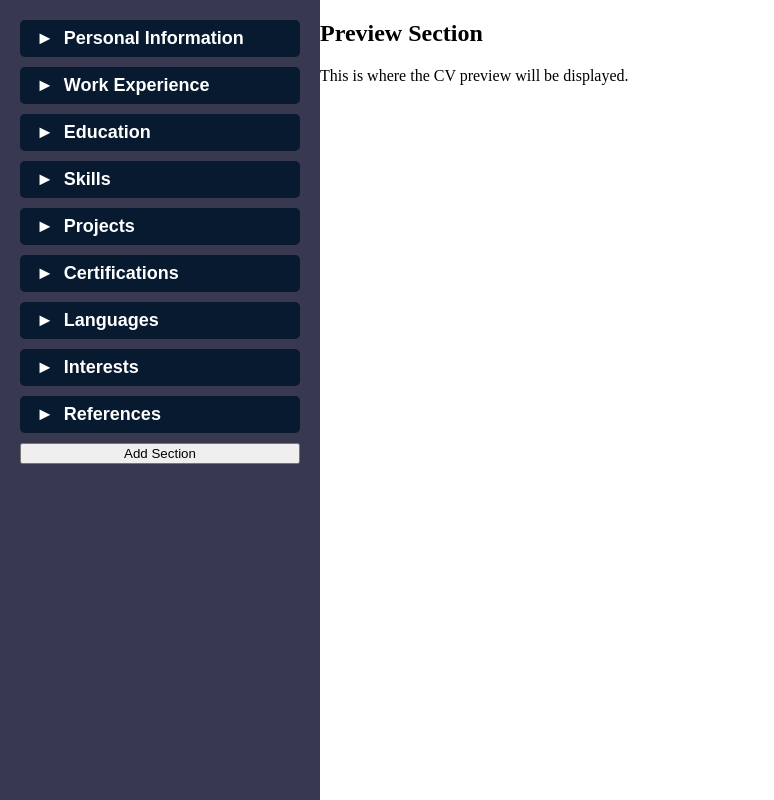
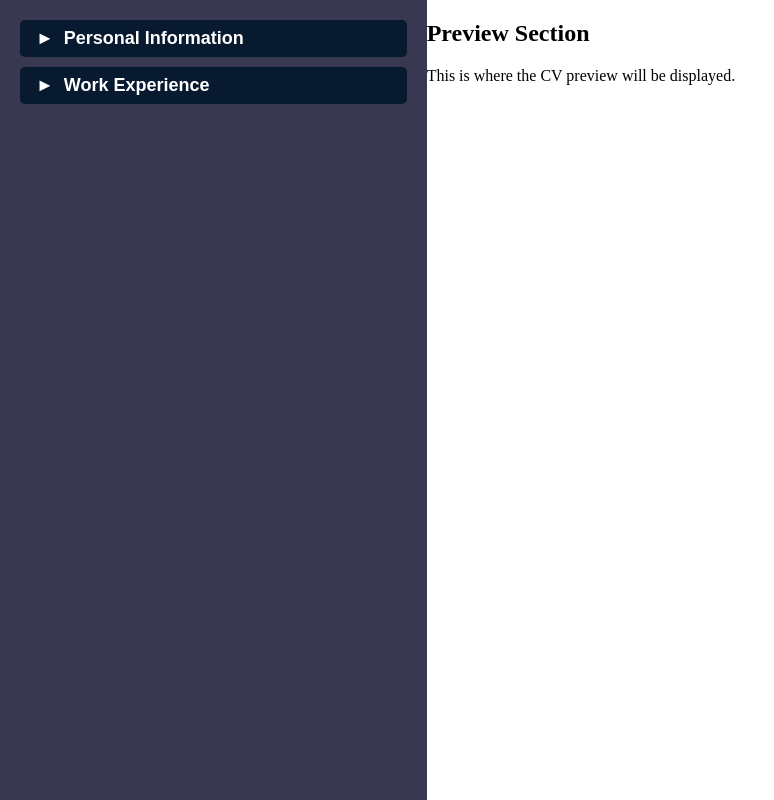
Before and after one commit to Daoudd91/CV-builder, a React (Vite) app: page / in a window 1280 px wide. Shown: the whole page, without its empty margins (0-774 px from the left). Built offline with nearby package versions, Linux system fonts and the light colour scheme.

Commit message:
1. generalize the processing of every section of fields

```diff
--- a/src/components/App.jsx
+++ b/src/components/App.jsx
@@ -4,42 +4,105 @@ import Controls from "./Controls.jsx";
 import Preview from "./Preview.jsx";
 
 function App() {
-  // state variables for personal information:
-  const [firstName, setFirstName] = React.useState("");
-  const [lastName, setLastName] = React.useState("");
-  const [profilePicture, setProfilePicture] = React.useState(null);
-  const [jobTitle, setJobTitle] = React.useState("");
-  const [email, setEmail] = React.useState("");
-  const [phone, setPhone] = React.useState("");
-  const [address, setAddress] = React.useState("");
-  const [city, setCity] = React.useState("");
-  const [country, setCountry] = React.useState("");
-  const [linkedIn, setLinkedIn] = React.useState("");
-  const [github, setGithub] = React.useState("");
+  // state variable for personal info:
+  const [personalInfo, setPersonalInfo] = React.useState({
+    firstName: "",
+    lastName: "",
+    description: "",
+    profilePictureFile: null,
+    jobTitle: "",
+    email: "",
+    phone: "",
+    address: "",
+    city: "",
+    country: "",
+    linkedIn: "",
+    github: "",
+  });
 
-  // state variables for work experience:
-  const [experiences, setExperiences] = React.useState([]);
+  function handlePersonalInfoChange(_, field, value) {
+    setPersonalInfo((prev) => ({
+      ...prev,
+      [field]: value,
+    }));
+  }
+
+  // state variable for work experience:
+  const [experiences, setExperiences] = React.useState([
+    {
+      position: "",
+      company: "",
+      city: "",
+      country: "",
+      startDate: "",
+      endDate: "",
+      description: "",
+    },
+  ]);
+
+  function addExperience() {
+    setExperiences((prevExperiences) => [
+      ...prevExperiences,
+      {
+        position: "",
+        company: "",
+        city: "",
+        country: "",
+        startDate: "",
+        endDate: "",
+        description: "",
+      },
+    ]);
+  }
+
+  function removeExperience(index) {
+    setExperiences((prevExperiences) =>
+      prevExperiences.filter((_, i) => i !== index)
+    );
+  }
+
+  function handleExperiencesChange(index, field, value) {
+    setExperiences((prevExperiences) => {
+      const newExperiences = [...prevExperiences];
+      newExperiences[index][field] = value;
+      return newExperiences;
+    });
+  }
 
   // state variables for education:
-  const [educations, setEducations] = React.useState([]);
+  //const [educations, setEducations] = React.useState([]);
 
   // state variables for skills:
-  const [skills, setSkills] = React.useState([]);
+  //const [skills, setSkills] = React.useState([]);
 
   // state variables for projects:
-  const [projects, setProjects] = React.useState([]);
+  //const [projects, setProjects] = React.useState([]);
 
   // state variables for certifications:
-  const [certifications, setCertifications] = React.useState([]);
+  //const [certifications, setCertifications] = React.useState([]);
 
   // state variables for languages:
-  const [languages, setLanguages] = React.useState([]);
+  //const [languages, setLanguages] = React.useState([]);
 
   // state variables for interests:
-  const [interests, setInterests] = React.useState([]);
+  //const [interests, setInterests] = React.useState([]);
+
   return (
     <div id="app-container">
-      <Controls />
+      <Controls
+        personalInfo={personalInfo}
+        handlePersonalInfoChange={handlePersonalInfoChange}
+        experiences={experiences}
+        handleExperiencesChange={handleExperiencesChange}
+        addExperience={addExperience}
+        removeExperience={removeExperience}
+        /* educations={educations}
+        skills={skills}
+        projects={projects}
+        certifications={certifications}
+        languages={languages}
+        interests={interests} */
+      />
       <Preview />
     </div>
   );
--- a/src/components/Controls.jsx
+++ b/src/components/Controls.jsx
@@ -1,32 +1,43 @@
 import Collapsible from "./Collapsible";
+import InputSet from "./InputSet";
 
-function Controls() {
+function Controls({
+  personalInfo,
+  handlePersonalInfoChange,
+  experiences,
+  handleExperiencesChange,
+  addExperience,
+  removeExperience,
+}) {
   return (
     <section id="controls">
       <Collapsible title="Personal Information">
-        <div className="input-collection">
-          <input type="text" placeholder="First name" />
-          <input type="text" placeholder="Last name" />
-          <input type="file" placeholder="Profile picture" accept="image/*" />
-          <input type="text" placeholder="Job title" />
-          <input type="email" placeholder="Email" />
-          <input type="text" placeholder="Phone" />
-          <input type="text" placeholder="Address" />
-          <input type="text" placeholder="City" />
-          <input type="text" placeholder="Country" />
-          <input type="text" placeholder="LinkedIn link" />
-          <input type="text" placeholder="GitHub link" />
-        </div>
+        <InputSet data={personalInfo} onChange={handlePersonalInfoChange} />
       </Collapsible>
-      <Collapsible title="Work Experience" />
-      <Collapsible title="Education" />
+
+      <Collapsible title="Work Experience">
+        {experiences.map((experience, index) => (
+          <InputSet
+            key={index}
+            index={index}
+            data={experience}
+            onChange={handleExperiencesChange}
+            onRemove={removeExperience}
+          />
+        ))}
+        <button type="button" id="add-experience" onClick={addExperience}>
+          Add experience
+        </button>
+      </Collapsible>
+
+      {/*  <Collapsible title="Education" />
       <Collapsible title="Skills" />
       <Collapsible title="Projects" />
       <Collapsible title="Certifications" />
       <Collapsible title="Languages" />
       <Collapsible title="Interests" />
       <Collapsible title="References" />
-      <button id="add-section">Add Section</button>
+      <button id="add-section">Add Section</button> */}
     </section>
   );
 }
--- /dev/null
+++ b/src/components/InputSet.jsx
@@ -0,0 +1,58 @@
+import "../styles/InputSet.css";
+
+function formatLabel(field) {
+  return field
+    .replace(/([A-Z])/g, " $1") // insert space before capital letters
+    .replace(/^./, (str) => str.toUpperCase()); // capitalize first letter
+}
+
+function InputSet({ index, data, onChange, onRemove }) {
+  return (
+    <div className="input-collection">
+      {onRemove && index > 0 && (
+        <button
+          type="button"
+          className="remove-button"
+          onClick={() => onRemove(index)}
+        >
+          X
+        </button>
+      )}
+
+      {Object.entries(data).map(([key, value]) => (
+        <div key={key} className="field">
+          <label>{formatLabel(key)}</label>
+          {key.toLowerCase().includes("description") ? (
+            <textarea
+              placeholder={key}
+              value={value}
+              onChange={(e) => onChange(index, key, e.target.value)}
+            />
+          ) : key.toLowerCase().includes("file") ? (
+            <input
+              type="file"
+              placeholder={key}
+              value={value}
+              onChange={(e) => onChange(index, key, e.target.value)}
+            />
+          ) : key.toLowerCase().includes("date") ? (
+            <input
+              type="date"
+              placeholder={key}
+              value={value}
+              onChange={(e) => onChange(index, key, e.target.value)}
+            />
+          ) : (
+            <input
+              type="text"
+              placeholder={key}
+              value={value}
+              onChange={(e) => onChange(index, key, e.target.value)}
+            />
+          )}
+        </div>
+      ))}
+    </div>
+  );
+}
+export default InputSet;
--- a/src/styles/App.css
+++ b/src/styles/App.css
@@ -10,7 +10,7 @@ body {
   margin: 0;
   padding: 0;
   box-sizing: border-box;
-  grid-template-columns: 1fr 3fr;
+  grid-template-columns: 1fr 2fr;
 }
 #controls {
   display: flex;
@@ -27,17 +27,3 @@ body {
   padding: 20px;
   overflow-y: auto; /* Ensure scrollability if content overflows */
 }
-
-.input-collection {
-  display: flex;
-  flex-direction: column;
-  gap: 10px;
-  margin-bottom: 20px;
-}
-
-.input-collection input {
-  padding: 10px;
-  border: 1px solid #ccc;
-  border-radius: 5px;
-  font-size: 14px;
-}
--- /dev/null
+++ b/src/styles/InputSet.css
@@ -0,0 +1,44 @@
+.input-collection {
+  display: flex;
+  flex-direction: column;
+  gap: 10px;
+  margin-bottom: 20px;
+  border: 2px solid #ccc;
+  border-radius: 8px;
+}
+
+.input-collection .field {
+  display: flex;
+  flex-direction: row;
+  justify-content: space-between;
+  align-items: center;
+  gap: 8px;
+  padding: 10px;
+  font-size: 14px;
+}
+.input-collection .field label {
+  flex: 1;
+  font-weight: 600;
+}
+.input-collection .field input,
+.input-collection .field textarea {
+  flex: 2;
+  padding: 8px;
+  border: 1px solid #ccc;
+  border-radius: 4px;
+  font-size: 14px;
+}
+.input-collection .field textarea {
+  resize: vertical;
+  min-height: 60px;
+}
+.input-collection .remove-button {
+  background-color: #ff4d4d;
+  color: white;
+  border: none;
+  border-radius: 4px;
+  padding: 6px 12px;
+  cursor: pointer;
+  font-size: 12px;
+  align-self: flex-end;
+}
```
